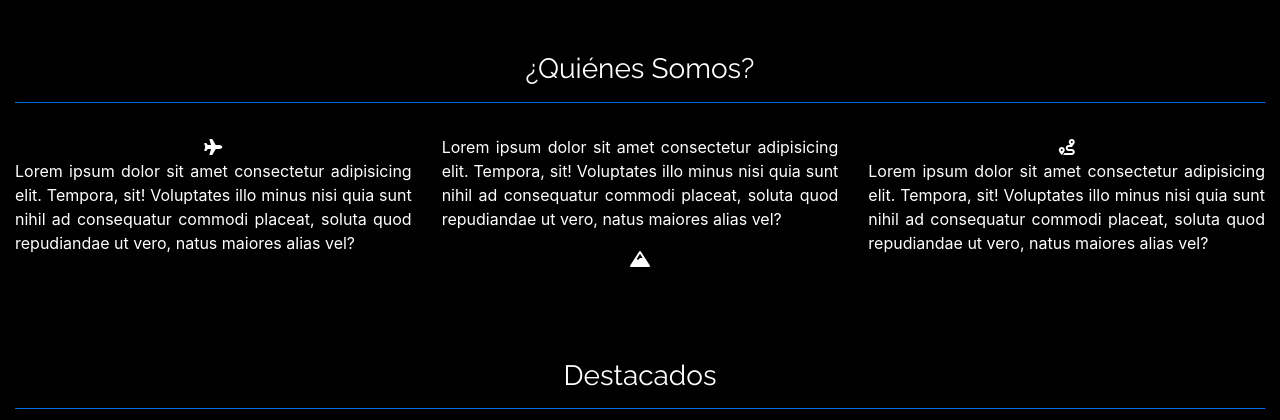
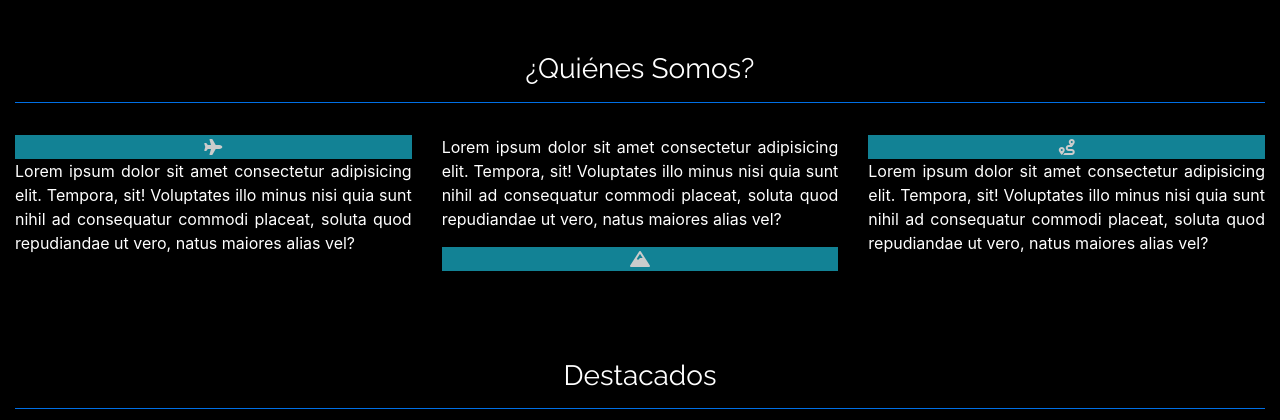
Before and after one commit to isis-camila/PruebaVC, a plain HTML site: page index.html in a window 1280 px wide. Shown: the part 980-1400 px from the top of the page. Drawn offline with nearby package versions, Linux system fonts and the light colour scheme; a script that the page names is missing.

Commit message:
se corrige el color de fondo de los favicons

```diff
--- a/assets/css/estilos.css
+++ b/assets/css/estilos.css
@@ -10,7 +10,7 @@
     background-color: black;
 }
 
-#quienes-somos .col{
+.fondo-qs{
     opacity: .8;
     background-color: #17A3BB;
     border: gray;
--- a/index.html
+++ b/index.html
@@ -90,7 +90,7 @@
 
     <div class="row py-3 pb-5">
         <div class="col-4">
-            <div class="text-center text-white">
+            <div class="text-center text-white fondo-qs">
                 <i data-toggle="tooltip" data-placement="top" title="Vuelos" class="fas fa-plane"></i>
             </div>
             <p class="text-justify d-md-block d-none">Lorem ipsum dolor sit amet consectetur adipisicing elit. Tempora, sit! Voluptates illo minus nisi quia sunt nihil ad consequatur commodi placeat, soluta quod repudiandae ut vero, natus maiores alias vel?</p>
@@ -98,14 +98,14 @@
 
         <div class="col-4">
             <p class="text-justify  d-md-block d-none">Lorem ipsum dolor sit amet consectetur adipisicing elit. Tempora, sit! Voluptates illo minus nisi quia sunt nihil ad consequatur commodi placeat, soluta quod repudiandae ut vero, natus maiores alias vel?</p>
-            <div class="text-center text-white">
+            <div class="text-center text-white fondo-qs">
                 <i data-toggle="tooltip" data-placement="bottom" title="Senderos cordilleranos" class="fas fa-mountain"></i>
             </div>
 
         </div>
 
         <div class="col-4">
-            <div class="text-center text-white">
+            <div class="text-center text-white fondo-qs">
                 <i data-toggle="tooltip" data-placement="top" title="Rutas opcionales" class="fas fa-route"></i>
             </div>
             <p class="text-justify  d-md-block d-none">Lorem ipsum dolor sit amet consectetur adipisicing elit. Tempora, sit! Voluptates illo minus nisi quia sunt nihil ad consequatur commodi placeat, soluta quod repudiandae ut vero, natus maiores alias vel?</p>
```
